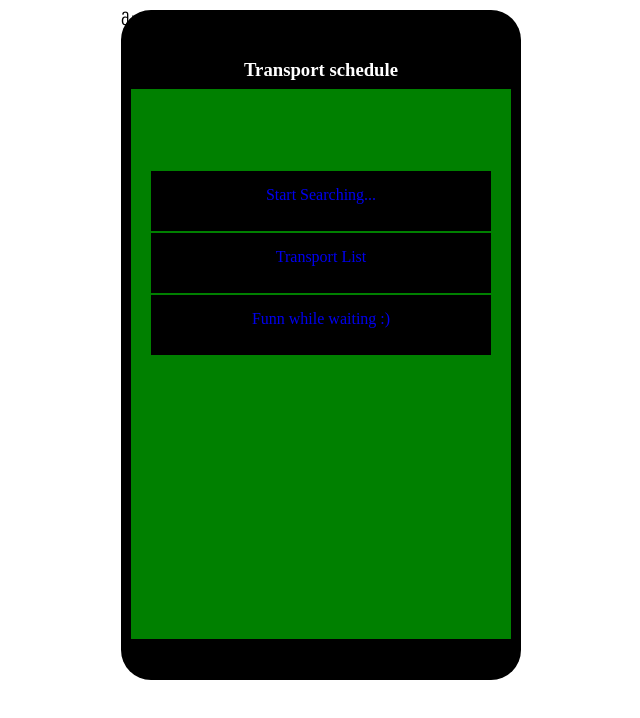
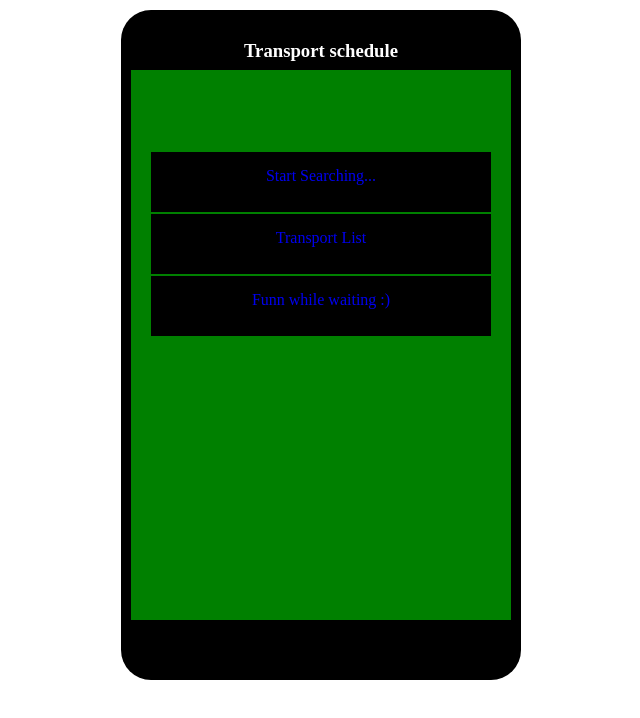
Before and after one commit to Anichki/jemomgebrishvili, a plain HTML site: page index.html in a window 1280 px wide. Shown: the whole page, without its empty margins (319-959 px from the left). Drawn offline with Linux system fonts and the light colour scheme.

Commit message:
Update index.html

```diff
--- a/index.html
+++ b/index.html
@@ -15,7 +15,7 @@
 				</div>
 			</header>-->
 			<!-- მაგალითად შეგიძია ასე უფრო მსუბუქად დაწერო-->
-			მართალი ხარ :) თენქიუ :3
+			<!--მართალი ხარ :) თენქიუ :3 -->
 			<header>
 				<div id="app-title">
 					<h3> Transport schedule </h3>
```
